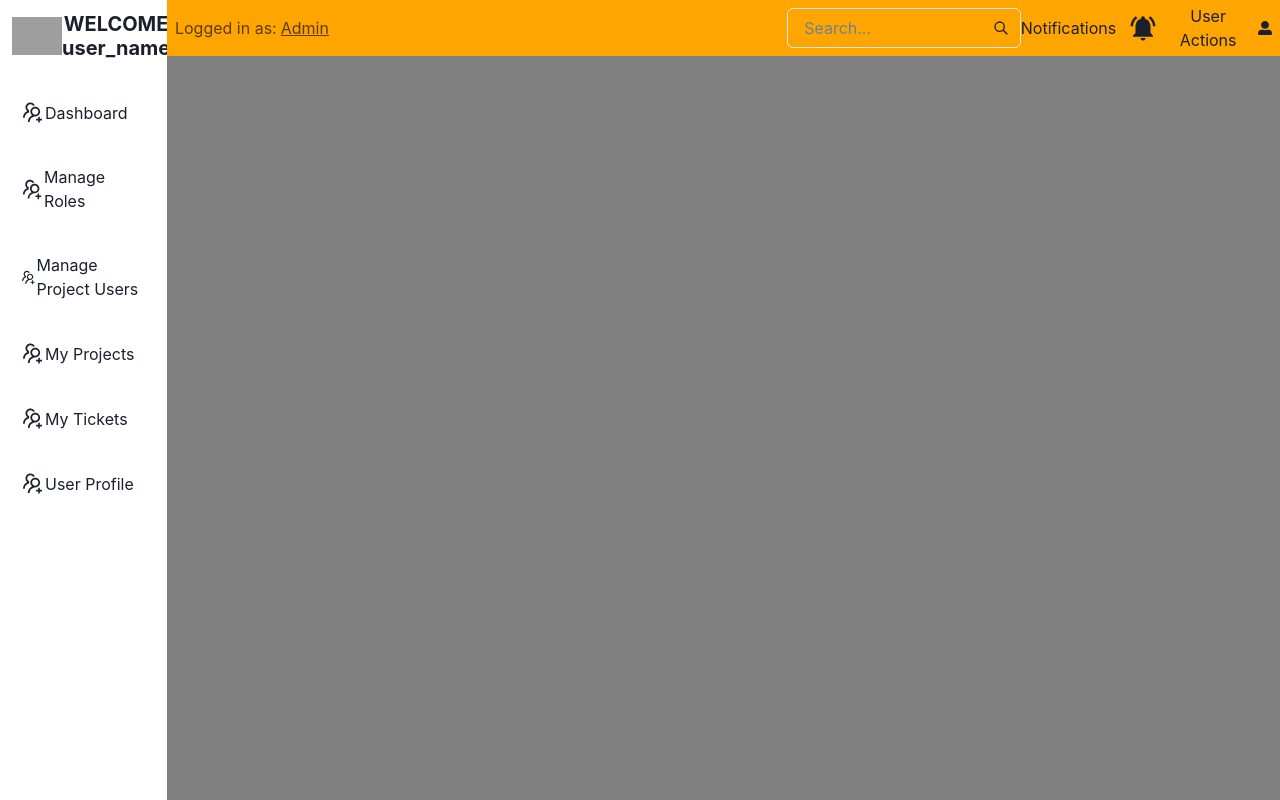
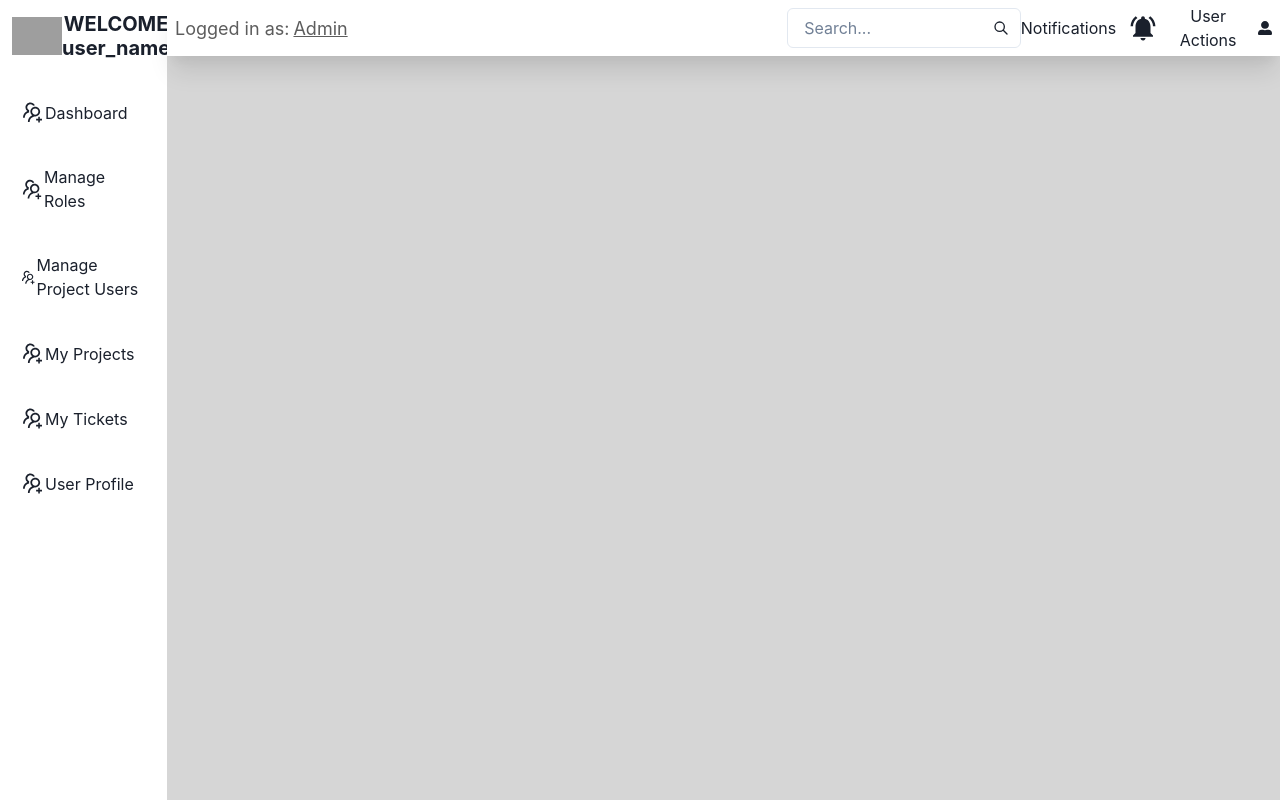
Before and after one commit to ShariqAli-Dev/bug-tracker, a Next.js app: page /dashboard in a window 1280 px wide. Built offline with nearby package versions, Linux system fonts and the light colour scheme; grey boxes are pictures that could not be loaded.

Commit message:
made dashboard white

```diff
--- a/components/DashHeader.tsx
+++ b/components/DashHeader.tsx
@@ -7,19 +7,20 @@ import UserActions from './UserActions';
 const DashHeader: NextPage = () => {
   return (
     <Flex
-      backgroundColor='orange'
+      backgroundColor='white'
       w='full'
       h='7%'
       justifyContent='space-between'
       alignItems='center'
+      boxShadow='xl'
     >
       {/* Logged in as Admin */}
       <Box>
         <Flex justifyContent='center' alignItems='center' padding='.5rem'>
-          <Text color='blackAlpha.700' marginRight={1} fontSize='md'>
+          <Text color='blackAlpha.700' marginRight={1} fontSize='lg'>
             Logged in as:
           </Text>
-          <Text color='blackAlpha.700' as='u' fontSize='md'>
+          <Text color='blackAlpha.700' as='u' fontSize='lg'>
             Admin
           </Text>
         </Flex>
--- a/pages/dashboard.tsx
+++ b/pages/dashboard.tsx
@@ -12,7 +12,7 @@ const Dashboard: NextPage = () => {
       </Flex>
 
       {/* Components */}
-      <Flex backgroundColor='grey' w='full'>
+      <Flex backgroundColor='blackAlpha.300' w='full'>
         {/* DashHeader Component */}
         <DashHeader />
         {/* Components */}
```
